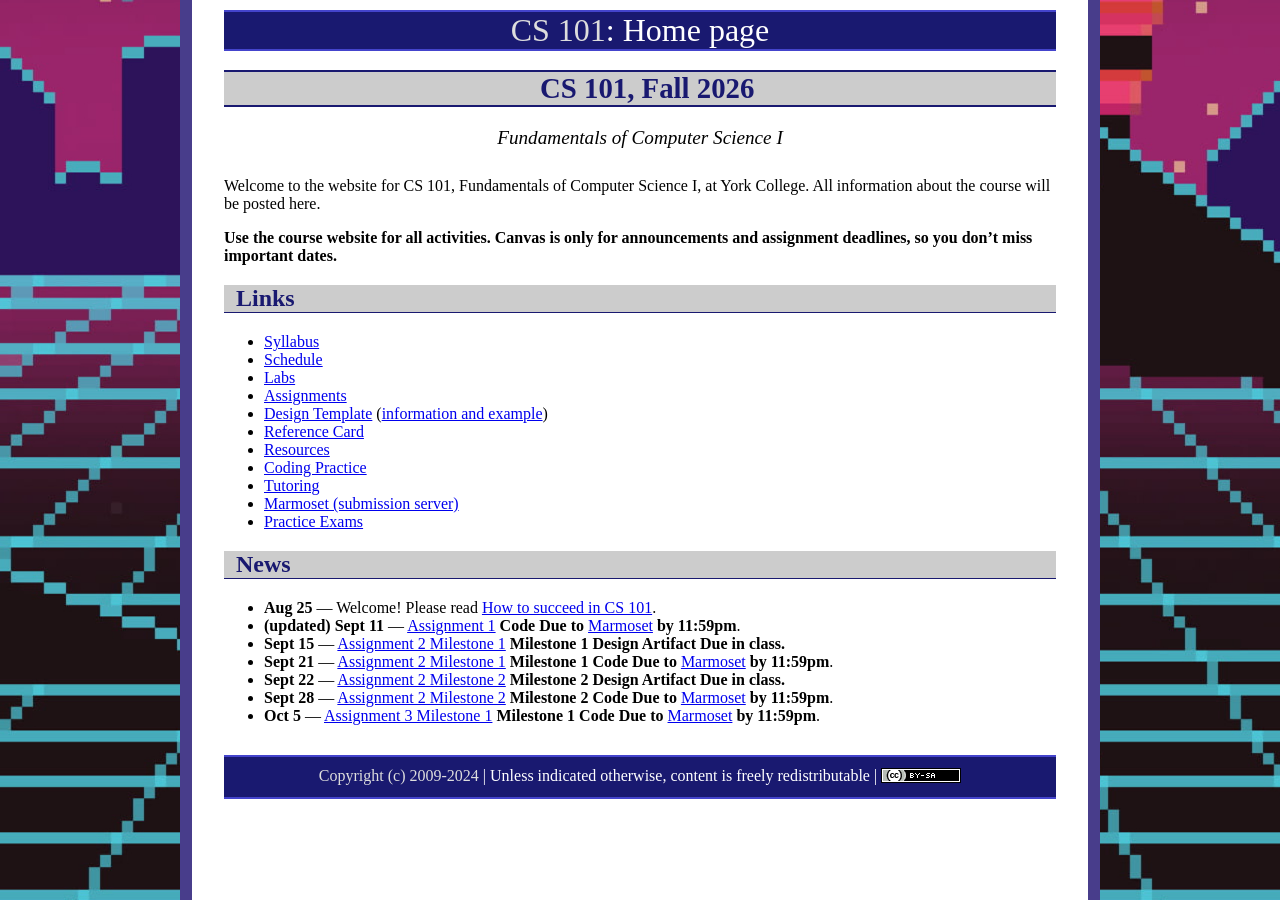
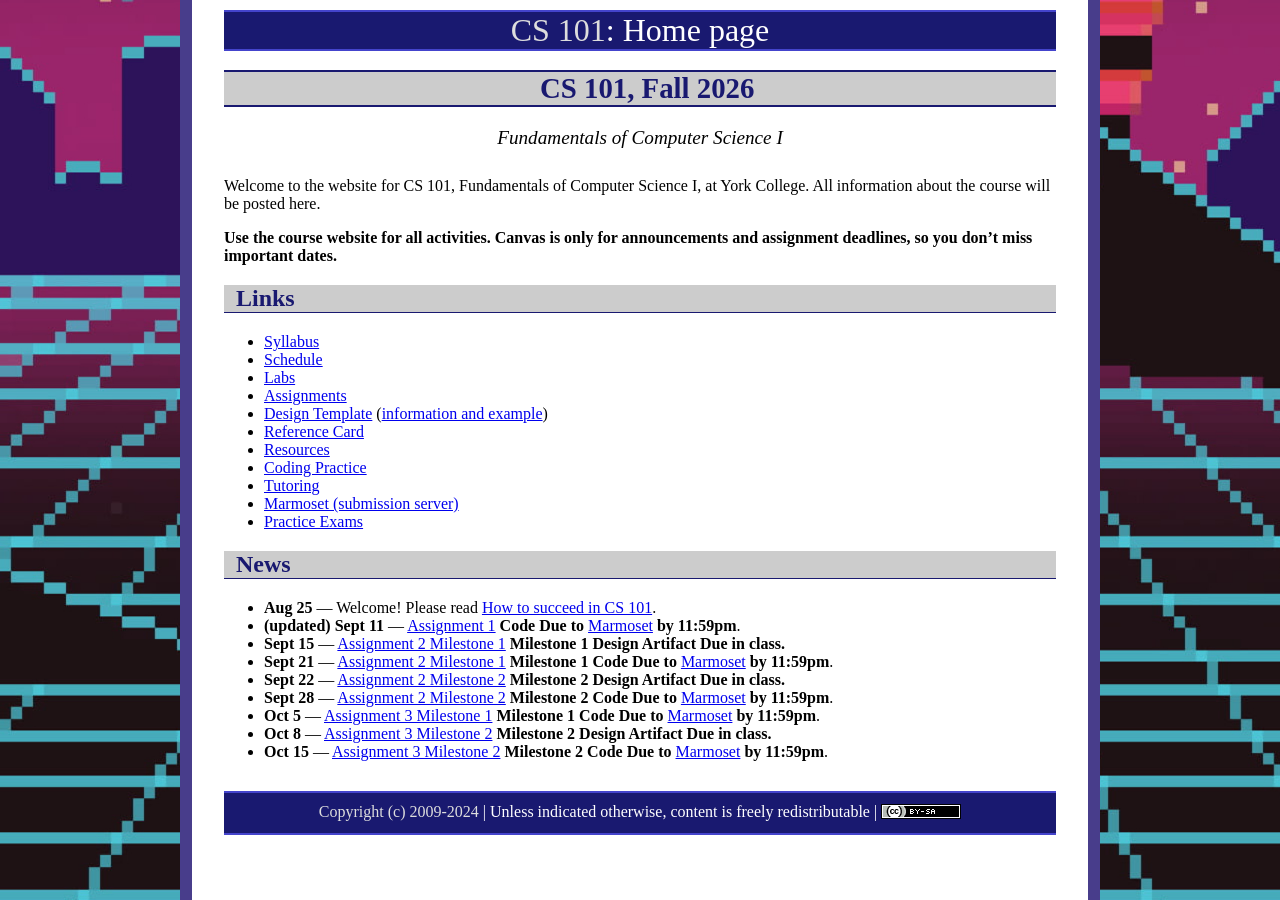
Before and after one commit to ycpcs/cs101-fall2026, a Jekyll site: the page built from index.md, in a window 1280 px wide. Built offline with Jekyll 4.4.1, drawn with Linux system fonts in a browser that asks for light colours.

Commit message:
Update index.md

```diff
--- a/index.md
+++ b/index.md
@@ -34,6 +34,8 @@ Welcome to the website for CS 101, Fundamentals of Computer Science I, at York C
 * **Sept 22** &mdash; [Assignment 2 Milestone 2](assign/assign02.html) **Milestone 2 Design Artifact Due in class.**
 * **Sept 28** &mdash; [Assignment 2 Milestone 2](assign/assign02.html) **Milestone 2 Code Due to** [Marmoset](https://cs.ycp.edu/marmoset) **by 11:59pm**.
 * **Oct 5** &mdash; [Assignment 3 Milestone 1](assign/assign03.html) **Milestone 1 Code Due to** [Marmoset](https://cs.ycp.edu/marmoset) **by 11:59pm**.
+* **Oct 8** &mdash; [Assignment 3 Milestone 2](assign/assign03.html) **Milestone 2 Design Artifact Due in class.**
+* **Oct 15** &mdash; [Assignment 3 Milestone 2](assign/assign03.html) **Milestone 2 Code Due to** [Marmoset](https://cs.ycp.edu/marmoset) **by 11:59pm**.
 
 
 <!--
```
